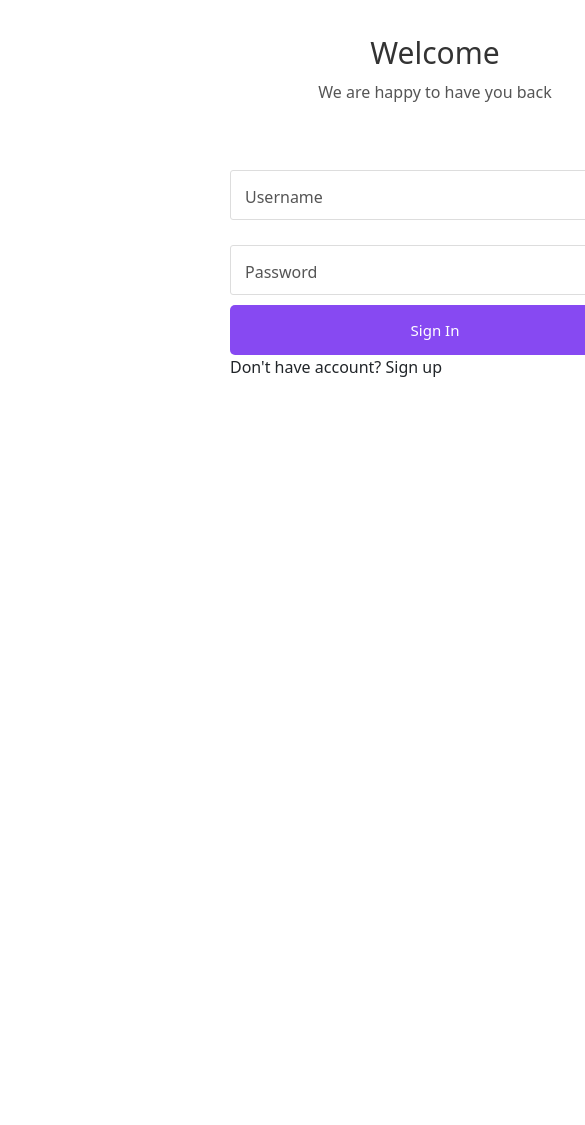
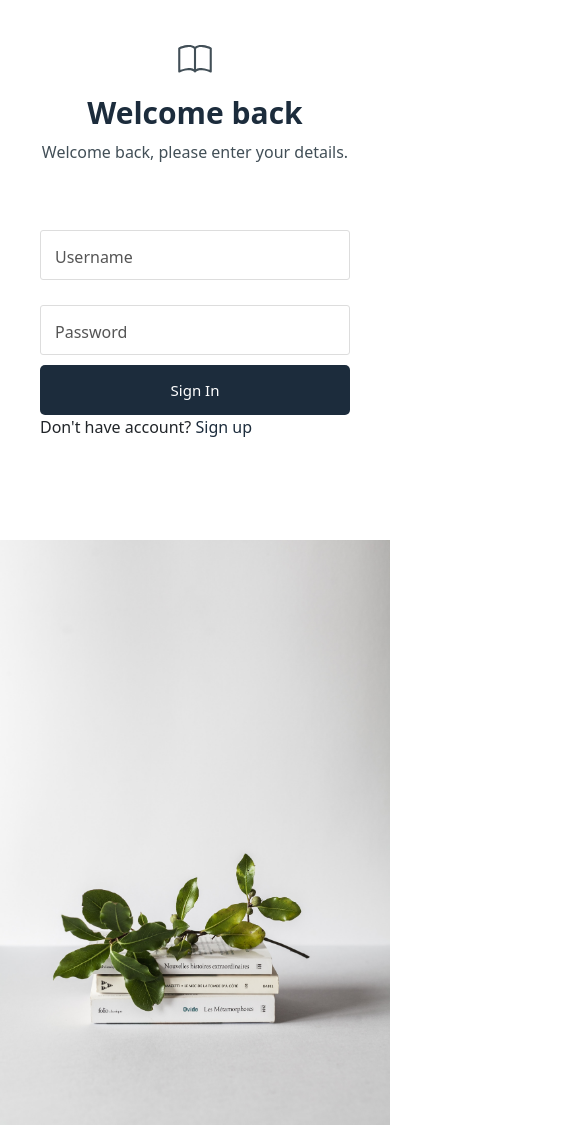
Before and after one commit to kleazz/Biblioteka, a React (Create React App) app in the folder my-app/: page / in a window 390 px wide. Shown: the top 1125 px of the page, 585 px wide, since content can reach past the window. Before the commit the page ends 844 px from the top, so only its background shows below. Built offline with nearby package versions, Linux system fonts and the light colour scheme.

Commit message:
changed login and register

```diff
--- a/my-app/src/app/layout/styles.css
+++ b/my-app/src/app/layout/styles.css
@@ -2,8 +2,8 @@
 
 body {
   font-family: "Roboto";
-  padding-left: 200px;
-  padding-right: 200px;
+  /* padding-left: 200px;
+  padding-right: 200px; */
   background-color: white !important;
 }
 .modal-content {
@@ -59,7 +59,7 @@ body {
   width: 100%;
 }
 
-.registrationdiv {
+/* .registrationdiv {
   height: 15cm;
   width: 30cm;
   margin: 2cm auto;
@@ -68,20 +68,20 @@ body {
   background-color: white;
   border-radius: 10px;
   box-shadow: 0 2px 4px rgba(0, 0, 0, 0.2);
-}
+} */
 
-.biblologo {
+/* .biblologo {
   height: 15cm;
   width: 15cm;
   background-color: #343a40;
   border-bottom-left-radius: 10px;
   border-top-left-radius: 10px;
-}
+} */
 
-.container.d-flex.justify-content-center.align-items-center.loginContainer {
+/* .container.d-flex.justify-content-center.align-items-center.loginContainer {
   height: 14cm;
   width: 10cm;
-}
+} */
 
 .reservation-card {
   background-color: white;
@@ -205,12 +205,15 @@ body {
   .signup_link a:hover{
   text-decoration: underline;
   } */
-
+  nav.navbar.navbar-expand.navbar-dark.bg-dark.fixed-top {
+    background: linear-gradient(to bottom, #1e293b, #1a2431) !important;
+    box-shadow: 0px 2px 4px rgba(0, 0, 0, 0.2); /* Add a shadow to the navbar */
+}
   .login-box{
     position: relative;
     width: 470px;
     height: 520px;
-    padding: 10px 30px;
+    padding: 30px 30px;
     background: white;
   }
 
@@ -218,17 +221,17 @@ body {
     display: flex;
     flex-direction: column;
     text-align: center;
-    margin: 20px 0 50px 0;
+    margin: 50px 0 50px 0;
   }
 
   .login-header header{
-    color: #333;
+    color: #1c2c3c;
     font-size: 30px;
     margin-bottom: 5px;
   }
 
   .login-header p{
-    color: #555;
+    color: #424f57;
   }
 
   .input-box{
@@ -264,13 +267,13 @@ body {
   }
 
   .input-box .input-field:focus{
-    border: 2px solid #8749F2;
+    border: 2px solid #1c2c3c;
   }
   .input-field:focus ~ label, .input-field:valid ~ label{
     top:-8px;
     left:12px;
     font-size: 12px;
-    color:#8749F2;
+    color:#1c2c3c;
     background: white;
     padding: 0 5px;
   }
@@ -283,7 +286,7 @@ body {
     height: 50px;
     font-size: 15px;
     color: #fff;
-    background: #8749F2;
+    background: #1c2c3c;
     border: none;
     border-radius: 5px;
     transition-duration: 0.4s;
@@ -320,3 +323,91 @@ body {
     height: 100%; /* Full height */
     opacity: 0;
   }
+
+  .custom-link{
+    color: #1c2c3c;
+    text-decoration: none;
+    cursor: pointer;
+    }
+
+    .custom-link :hover{
+    text-decoration: underline;
+    }
+
+    #login-wrapper{
+      width: 100vw;
+      height: 100vh;
+      margin: 0;
+      padding: 0;
+      display: flex;
+      flex-direction: row;
+    }
+
+    #signup-wrapper {
+      display: flex;
+      justify-content: center;
+      align-items:center;
+      min-height: 100vh; /* Center vertically within the viewport */
+    }
+
+    .part{
+      width: 50vw;
+      height: 100vh;
+      padding: 130px;
+    }
+
+    #cover{
+      padding: 0;
+    }
+
+    .part img {
+      width: 100%;
+      height: 100%;
+      object-fit: cover;
+      object-position: center 80%;
+      /* Adjust the percentage to your preference */
+    }
+    #cover {
+      position: relative;
+    }
+
+    #main-logo {
+      position: absolute;
+      top: 10%;
+      left: 50%;
+      transform: translate(-50%, -50%);
+      color: black;
+    }
+
+    #main-logo h1 {
+      font-size: 18px;
+      margin-left: -8px;
+      margin-top: -10px;
+    }
+
+
+    @media (max-width: 1200px) {
+      /* Reduce the width of the login-wrapper to make the image go below the form */
+      #login-wrapper {
+        flex-direction: column;
+      }
+
+      /* Adjust the width and padding of .part for better responsiveness */
+      .part {
+        width: 100%;
+        height: auto;
+        padding: 10px;
+      }
+
+      /* Ensure the image takes the full width of the screen on smaller screens */
+      #cover img {
+        width: 100%;
+        height: auto;
+      }
+
+      .login-box {
+        width: 100%; /* Adjust the width as needed */
+        max-width: 400px; /* Limit the maximum width of the form */
+        margin: 0 auto; /* Horizontally center the form */
+      }
+    }
--- a/my-app/src/features/home/LibriCard.tsx
+++ b/my-app/src/features/home/LibriCard.tsx
@@ -27,6 +27,7 @@ const LibriCard: React.FC<IProps> = ({ librat }) => {
                   height: "26rem",
                   padding: "20px",
                   position: "relative",
+                  boxShadow: "0px 4px 8px rgba(0, 0, 0, 0.2)",
                 }}
               >
                 <Card.Img
@@ -50,7 +51,7 @@ const LibriCard: React.FC<IProps> = ({ librat }) => {
                 <Card.Text>{truncateText(libri.pershkrimi, 400)}</Card.Text>
                 <div className="button-container">
                   <Link to={`/details/${libri.isbn}`} className="link-success">
-                    Shiko më shumë ➜
+                    Shiko më shumë
                   </Link>
                 </div>
               </Card>
--- a/my-app/src/features/registration/Login.tsx
+++ b/my-app/src/features/registration/Login.tsx
@@ -2,6 +2,7 @@ import { useState } from "react";
  import { Button, Col, Form } from "react-bootstrap";
  import axios from "axios";
  import { useNavigate } from "react-router-dom";
+ import libratImage from '../../images/librat.jpg';
 
  const Login = () => {
    const [username, setUsername] = useState("");
@@ -52,122 +53,51 @@ const Login = () => {
 
    return (
      <>
+     <div id="login-wrapper" >
+       <div className="part">
      <div className="login-box">
+     <div id="main-logo">
+       <svg
+             xmlns="http://www.w3.org/2000/svg"
+             width="1cm"
+             height="1cm"
+             fill="#424f57"
+             className="bi bi-book"
+             viewBox="0 0 16 18"
+           >
+             <path d="M1 2.828c.885-.37 2.154-.769 3.388-.893 1.33-.134 2.458.063 3.112.752v9.746c-.935-.53-2.12-.603-3.213-.493-1.18.12-2.37.461-3.287.811V2.828zm7.5-.141c.654-.689 1.782-.886 3.112-.752 1.234.124 2.503.523 3.388.893v9.923c-.918-.35-2.107-.692-3.287-.81-1.094-.111-2.278-.039-3.213.492V2.687zM8 1.783C7.015.936 5.587.81 4.287.94c-1.514.153-3.042.672-3.994 1.105A.5.5 0 0 0 0 2.5v11a.5.5 0 0 0 .707.455c.882-.4 2.303-.881 3.68-1.02 1.409-.142 2.59.087 3.223.877a.5.5 0 0 0 .78 0c.633-.79 1.814-1.019 3.222-.877 1.378.139 2.8.62 3.681 1.02A.5.5 0 0 0 16 13.5v-11a.5.5 0 0 0-.293-.455c-.952-.433-2.48-.952-3.994-1.105C10.413.809 8.985.936 8 1.783z" />
+           </svg>
+           {/* <h1>Biblioteka</h1> */}
+           </div>
        <div className="login-header">
-        <header>Welcome</header>
-        <p>We are happy to have you back</p>
+         <header><b>Welcome back</b></header>
+         <p>Welcome back, please enter your details.</p>
        </div>
+       <form className="login-form" onSubmit={handleSubmit}>
        <div className="input-box">
-        <input type="text" className="input-field" id="username" required></input>
+         <input type="text" className="input-field" id="username" required
+   value={username}
+   onChange={(e) => setUsername(e.target.value)}></input>
          <label>Username</label>
        </div>
        <div className="input-box">
-        <input type="password" className="input-field" id="password" required></input>
+         <input type="password" className="input-field" id="password" required value={password}
+   onChange={(e) => setPassword(e.target.value)}></input>
          <label>Password</label>
        </div>
        <div className="input-box">
          <button className="submitbtn">Sign In</button>
        </div>
        <div className="sign-up">
-        <p>Don't have account? <a>Sign up</a></p>
+         <p>Don't have account? <a className="custom-link" href="/register">Sign up</a></p>
+       </div>
+       </form>
      </div>
      </div>
-    {/* <div id="loginpage">
-    <div id="login">
-  <form className="login_form" action="<?php echo $_SERVER['PHP_SELF']; ?>" method="post" name="form" onSubmit={handleSubmit}>
-              <div className="txt_field">
-              <input
-  type="text"
-  name="username"
-  id="username"
-  required
-  value={username}
-  onChange={(e) => setUsername(e.target.value)}
-/>
-                <span></span>
-                <label>Username</label>
+     <div className="part" id="cover">
+     <img src={libratImage} alt="Librat" />
      </div>
-              <div className="txt_field">
-              <input
-  type="password"
-  name="password"
-  id="pass"
-  required
-  value={password}
-  onChange={(e) => setPassword(e.target.value)}
-/>
-                <span></span>
-                <label>Password</label>
      </div>
-              <input type="submit" name="login-btn" value="SIGN IN"></input>
-              <div className="signup_link">
-                Don't have an account? <a href="/register">Register</a>
-              </div>
-            </form>
-            <div id="coverfoto">
-              <img></img>
-            </div> */}
-      {/* <div className="registrationdiv">
-        <div className="biblologo">
-          <svg
-            xmlns="http://www.w3.org/2000/svg"
-            width="7cm"
-            height="7cm"
-            fill="currentColor"
-            className="bi bi-book"
-            viewBox="0 0 16 18"
-            style={{ marginTop: "3cm", marginLeft: "3.7cm", color: "white" }}
-          >
-            <path d="M1 2.828c.885-.37 2.154-.769 3.388-.893 1.33-.134 2.458.063 3.112.752v9.746c-.935-.53-2.12-.603-3.213-.493-1.18.12-2.37.461-3.287.811V2.828zm7.5-.141c.654-.689 1.782-.886 3.112-.752 1.234.124 2.503.523 3.388.893v9.923c-.918-.35-2.107-.692-3.287-.81-1.094-.111-2.278-.039-3.213.492V2.687zM8 1.783C7.015.936 5.587.81 4.287.94c-1.514.153-3.042.672-3.994 1.105A.5.5 0 0 0 0 2.5v11a.5.5 0 0 0 .707.455c.882-.4 2.303-.881 3.68-1.02 1.409-.142 2.59.087 3.223.877a.5.5 0 0 0 .78 0c.633-.79 1.814-1.019 3.222-.877 1.378.139 2.8.62 3.681 1.02A.5.5 0 0 0 16 13.5v-11a.5.5 0 0 0-.293-.455c-.952-.433-2.48-.952-3.994-1.105C10.413.809 8.985.936 8 1.783z" />
-          </svg>
-          <h1 style={{ marginLeft: "4.8cm", color: "white" }}>Biblioteka</h1>
-        </div>
-        <div className="container d-flex justify-content-center align-items-center loginContainer">
-          <Col>
-            <Form onSubmit={handleSubmit} style={{ padding: "20px" }}>
-              <Form.Group className="mb-3">
-                <Form.Label>Username</Form.Label>
-                <Form.Control
-                  type="text"
-                  name="username"
-                  placeholder="Enter username"
-                  required
-                  onChange={(e) => setUsername(e.target.value)}
-                />
-              </Form.Group>
-
-              <Form.Group className="mb-3">
-                <Form.Label>Password</Form.Label>
-                <Form.Control
-                  type="password"
-                  name="password"
-                  placeholder="Password"
-                  required
-                  onChange={(e) => setPassword(e.target.value)}
-                />
-              </Form.Group>
-
-              <Button
-                type="submit"
-                id="loginBtn"
-                className="btn btn-success btn-block loginBtn"
-              >
-                Login
-              </Button>
-            </Form>
-            <div className="d-flex flex-column align-items-center mt-4">
-              <span style={{ fontSize: "14px", color: "#61605d" }}>
-                Don't have an account?
-              </span>
-              <a href="/register" className="link-success">
-                Register
-              </a>
-            </div>
-          </Col>
-        </div>
-      </div> */}
-      {/* </div>
-      </div> */}
      </>
    );
  };
```
Also changed, not shown: my-app/src/features/nav/navbar.tsx (+1 -10 lines), my-app/src/features/registration/Register.tsx (+53 -61 lines), my-app/src/images/librat.jpg (added), 3 other files (tests, documents, lock files or other folders). Lines whose indentation alone changed are shown as unchanged.
